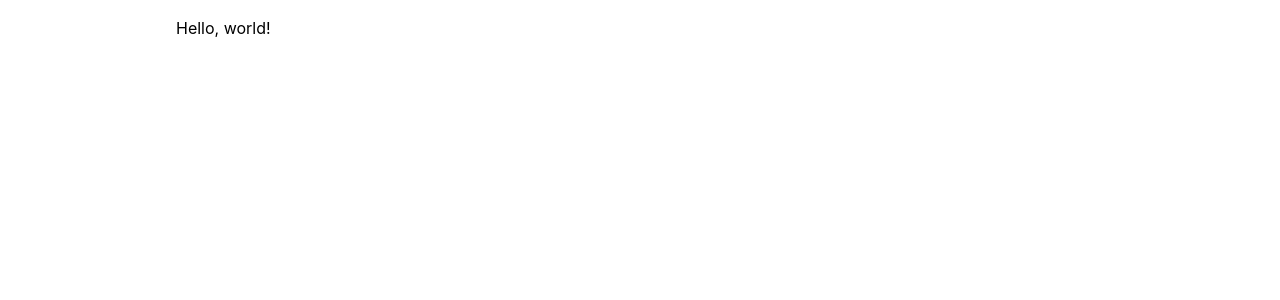
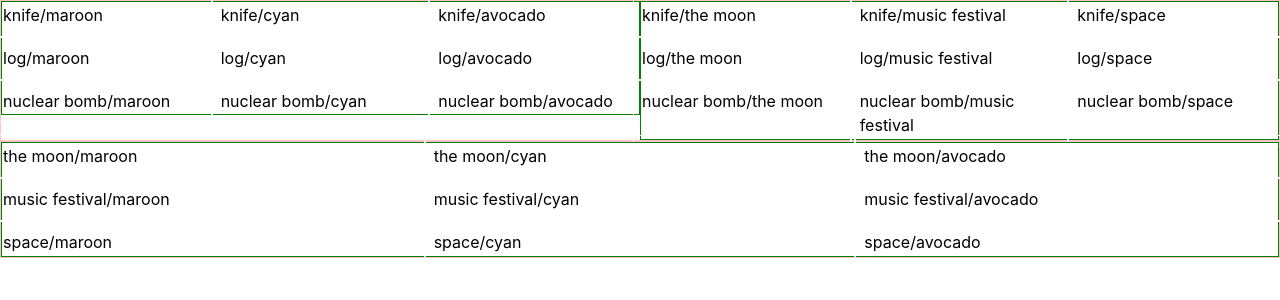
Before and after one commit to Chattox/logikinator-5000, a React (Vite) app: page / in a window 1280 px wide. Shown: the top 300 px of the page. Built offline with nearby package versions, Linux system fonts and the light colour scheme.

Commit message:
wip: logic grid rendering

```diff
--- /dev/null
+++ b/src/components/LogicGrid/LogicGrid.module.css
@@ -0,0 +1,12 @@
+.cell {
+  border: 1px solid white;
+}
+
+.innerGridSquare {
+  border: 1px solid green;
+}
+
+.outerGridSquare {
+  width: fit-content;
+  border: 1px solid pink;
+}
--- a/src/components/LogicGrid/LogicGrid.tsx
+++ b/src/components/LogicGrid/LogicGrid.tsx
@@ -1,4 +1,6 @@
+import { Grid } from "@mantine/core";
 import { Puzzle } from "../../Puzzle/Puzzle";
+import classes from "./LogicGrid.module.css";
 
 export const LogicGrid = (props: { puzzle: Puzzle }) => {
   const puzzle = props.puzzle;
@@ -12,6 +14,42 @@ export const LogicGrid = (props: { puzzle: Puzzle }) => {
   puzzle.initCategories(testSetup);
 
   puzzle.createOuterGrid();
-  console.log(puzzle.outerGrid);
-  return <p>Hello, world!</p>;
+
+  const grid: JSX.Element[][] = [];
+  puzzle.outerGrid.forEach((row) => {
+    const gridSquareRows: JSX.Element[] = [];
+    row.y.forEach((category) => {
+      const gridSquare: JSX.Element[] = [];
+      row.x.items.forEach((xItem) => {
+        category.items.forEach((yItem) => {
+          gridSquare.push(
+            <Grid.Col span={1} className={classes.cell}>
+              {xItem}/{yItem}
+            </Grid.Col>
+          );
+        });
+      });
+      console.log(gridSquare);
+      gridSquareRows.push(
+        <Grid.Col span={1}>
+          <Grid columns={puzzle.numItems} className={classes.innerGridSquare}>
+            {gridSquare}
+          </Grid>
+        </Grid.Col>
+      );
+    });
+    grid.push(gridSquareRows);
+  });
+
+  const gridDisplay = grid.map((row, i) => (
+    <Grid
+      columns={puzzle.numCategories - (i + 1)}
+      gutter={0}
+      className={classes.outerGridSquare}
+    >
+      {row}
+    </Grid>
+  ));
+
+  return <>{gridDisplay}</>;
 };
--- a/src/components/MainContainer/MainContainer.tsx
+++ b/src/components/MainContainer/MainContainer.tsx
@@ -1,11 +1,10 @@
-import { Container } from "@mantine/core";
 import { LogicGrid } from "../LogicGrid";
 import { Puzzle } from "../../Puzzle/Puzzle";
 
 export const MainContainer = (props: { puzzle: Puzzle }) => {
   return (
-    <Container>
+    <>
       <LogicGrid puzzle={props.puzzle} />
-    </Container>
+    </>
   );
 };
```
